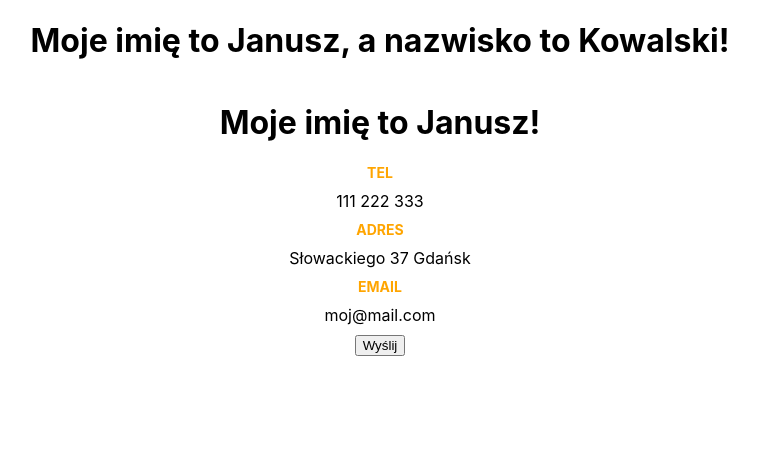
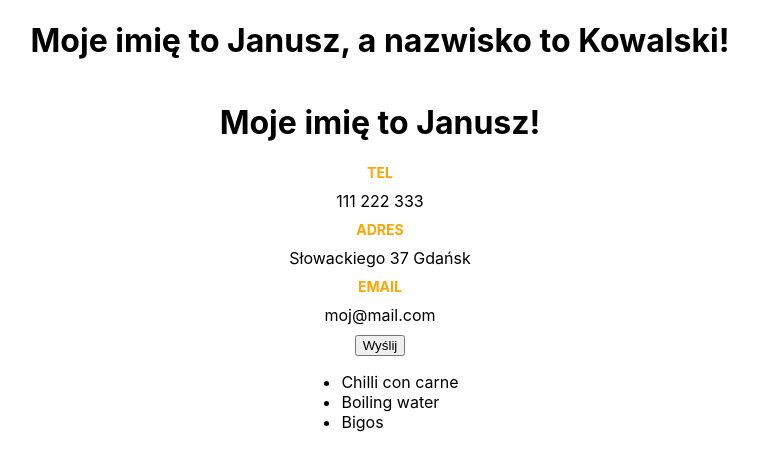
Before and after one commit to twerno/isareactporta, a React (Create React App) app in the folder day1_2/my-app/: page / in a window 1280 px wide. Shown: the top 470 px of the page, without its empty margins (260-1018 px from the left). Built offline with nearby package versions, Linux system fonts and the light colour scheme.

Commit message:
Added MyFavouiteDishes component with simple list

```diff
--- a/day1_2/my-app/src/App.js
+++ b/day1_2/my-app/src/App.js
@@ -1,6 +1,7 @@
 import MyName from './MyName';
 import { Contact } from './Contact';
 import { Wrapper } from './Wrapper';
+import { MyFavouriteDishes } from "./MyFavouriteDishes";
 
 function App() {
     return (
@@ -12,6 +13,11 @@ function App() {
                 address: { street: 'Słowackiego', city: 'Gdańsk', number: 37 },
                 email: 'moj@mail.com'
             }}/>
+            <MyFavouriteDishes dishes={[
+                { id: 1, name: 'Chilli con carne'},
+                { id: 2, name: 'Boiling water'},
+                { id: 3, name: 'Bigos'},
+            ]}/>
         </Wrapper>
     );
 }
--- /dev/null
+++ b/day1_2/my-app/src/MyFavouriteDishes.js
@@ -0,0 +1,7 @@
+export const MyFavouriteDishes = (props) => {
+    return <ul>
+        {props.dishes.map(dish => {
+            return <li key={dish.id}>{dish.name}</li>
+        })}
+    </ul>
+}
```
